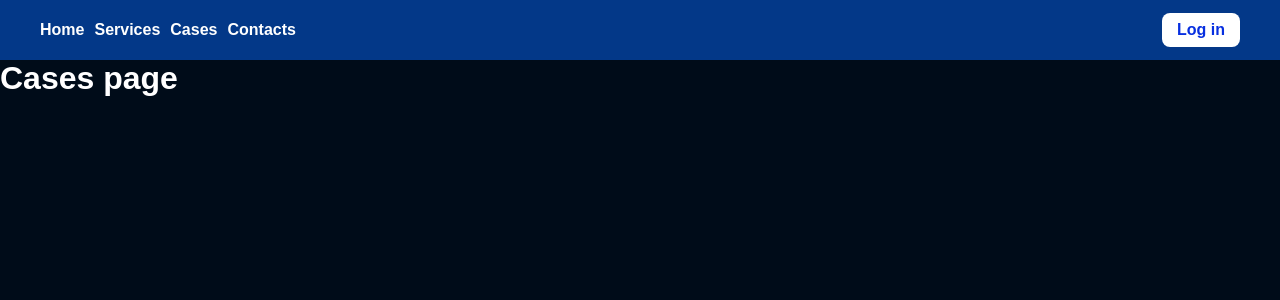
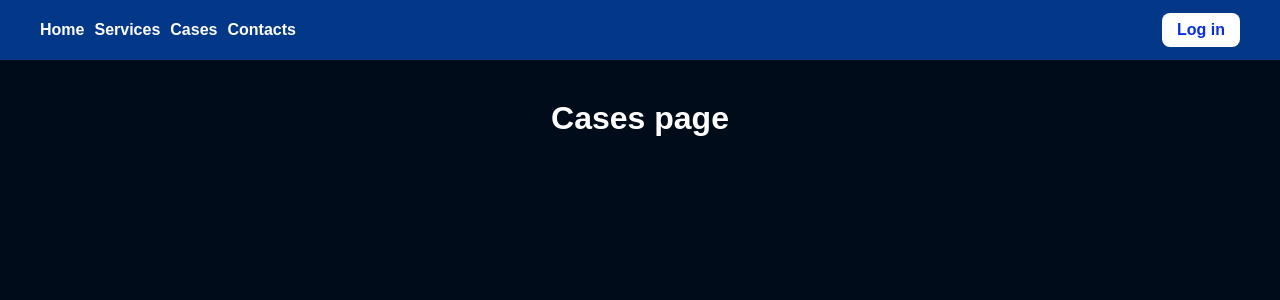
Before and after one commit to AndreiKolosov/nuxt-auth, a Nuxt app: page /cases in a window 1280 px wide. Shown: the top 300 px of the page. Built offline with nearby package versions, Linux system fonts and the light colour scheme; no server answers.

Commit message:
feat: base styles

```diff
--- a/assets/global.css
+++ b/assets/global.css
@@ -44,3 +44,14 @@ select:-webkit-autofill:focus {
   -webkit-text-fill-color: var(--color-primary, #fff) !important;
   caret-color: var(--color-primary, #fff);
 }
+
+.title {
+  justify-self: center;
+  padding: 40px 60px;
+}
+
+.text {
+  font-weight: 400;
+  font-style: normal;
+  font-size: 22px;
+}
--- a/layouts/default.vue
+++ b/layouts/default.vue
@@ -44,9 +44,11 @@ import { APP_ROUTES } from '~/utils/constants';
 }
 
 .main {
-  display: flex;
-  flex-direction: column;
+  display: grid;
+  align-items: start;
+  align-content: start;
   flex: 1;
+  padding: 0 40px;
 }
 
 .header__loginLink {
--- a/pages/cases/[id].vue
+++ b/pages/cases/[id].vue
@@ -1,10 +1,14 @@
 <script setup lang='ts'>
+definePageMeta({
+  middleware: ['auth-check']
+})
+
 const route = useRoute()
 </script>
 
 <template>
-  <h1>Case page</h1>
-  <p>Case <code>id</code> from route params is: "{{route.params.id}}"</p>
+  <h1 class="title">Case page</h1>
+  <p class="text">Case <code>id</code> from route params is: "{{route.params.id}}"</p>
 </template>
 
 <style scoped></style>
--- a/pages/cases/index.vue
+++ b/pages/cases/index.vue
@@ -1,8 +1,11 @@
 <script setup lang='ts'>
+definePageMeta({
+  middleware: ['auth-check']
+})
 </script>
 
 <template>
-  <h1>Cases page</h1>
+  <h1 class="title">Cases page</h1>
 </template>
 
 <style scoped></style>
--- a/pages/cases/slug/[slug].vue
+++ b/pages/cases/slug/[slug].vue
@@ -1,10 +1,14 @@
 <script setup lang='ts'>
+definePageMeta({
+  middleware: ['auth-check']
+})
+
 const route = useRoute()
 </script>
 
 <template>
-  <h1>Case page</h1>
-  <p>Case <code>slug</code> from route params is: "{{route.params.slug}}"</p>
+  <h1 class="title">Case page</h1>
+  <p class="text">Case <code>slug</code> from route params is: "{{route.params.slug}}"</p>
 </template>
 
 <style scoped></style>
--- a/pages/contacts.vue
+++ b/pages/contacts.vue
@@ -1,7 +1,5 @@
 <script setup lang="ts"></script>
 
 <template>
-  <h1>Contacts page</h1>
+  <h1 class="title">Contacts page</h1>
 </template>
-
-<style scoped></style>
--- a/pages/index.vue
+++ b/pages/index.vue
@@ -2,7 +2,7 @@
 </script>
 
 <template>
-  <h1>Home page</h1>
+  <h1 class="title">Home page</h1>
 </template>
 
 <style scoped></style>
--- a/pages/login.vue
+++ b/pages/login.vue
@@ -2,7 +2,7 @@
 </script>
 
 <template>
-  <h1>Login page</h1>
+  <h1 class="title">Login page</h1>
 </template>
 
 <style scoped></style>
--- a/pages/services/[id].vue
+++ b/pages/services/[id].vue
@@ -1,10 +1,14 @@
 <script setup lang='ts'>
+definePageMeta({
+  middleware: ['auth-check']
+})
+
 const route = useRoute()
 </script>
 
 <template>
-  <h1>Service page</h1>
-  <p>Service <code>id</code> from route params is: "{{route.params.id}}"</p>
+  <h1 class="title">Service page</h1>
+  <p class="text">Service <code>id</code> from route params is: "{{route.params.id}}"</p>
 </template>
 
 <style scoped></style>
--- a/pages/services/index.vue
+++ b/pages/services/index.vue
@@ -5,7 +5,7 @@ definePageMeta({
 </script>
 
 <template>
-  <h1>Services page</h1>
+  <h1 class="title">Services page</h1>
 </template>
 
 <style scoped></style>
```
